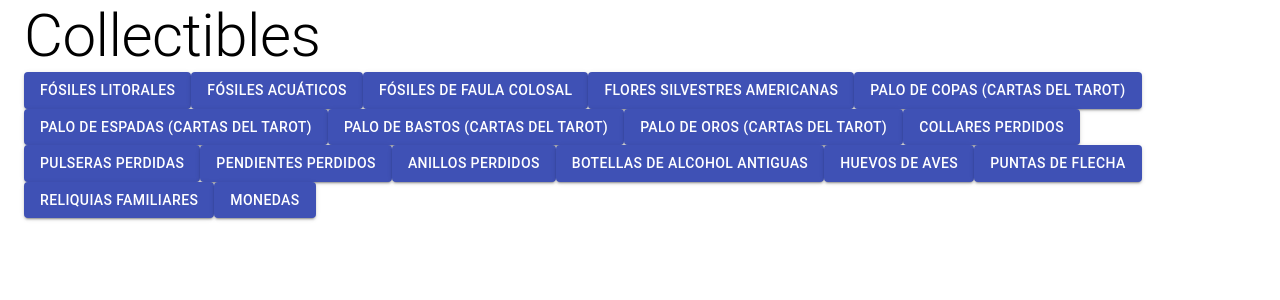
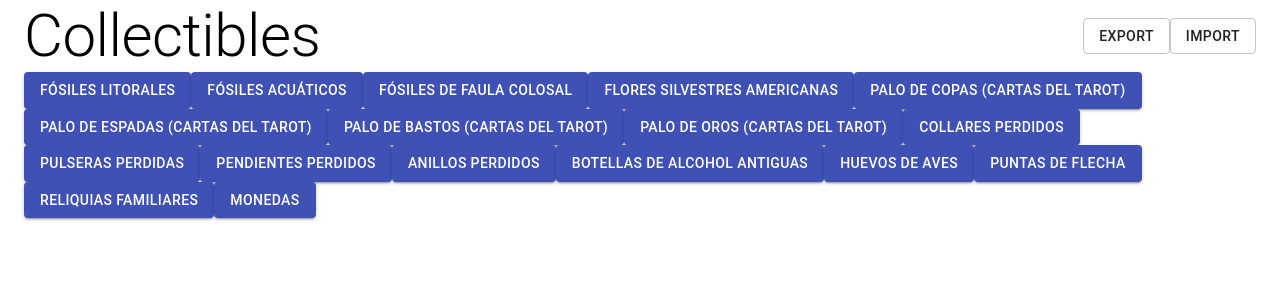
Before and after one commit to raikkon88/rdo-collectibles-app, a React (Create React App) app: page / in a window 1280 px wide. Shown: the top 300 px of the page. Built offline with nearby package versions, Linux system fonts and the light colour scheme.

Commit message:
[FEAT] Import and export of collectibles

```diff
--- a/src/App.tsx
+++ b/src/App.tsx
@@ -3,19 +3,61 @@ import './App.css';
 import {Container, Grid, Typography, Button } from '@material-ui/core';
 
 import CollectibleList from './components/CollectibleList'
-import {CollectiblesContext} from './context/CollectiblesContext'
+import {CollectiblesContext, CollectiblesDispatcher} from './context/CollectiblesContext'
 
 function App() {
 
   const {collectibles} = React.useContext(CollectiblesContext)
+  const {collectiblesDispatcher} = React.useContext(CollectiblesDispatcher)
   const [selectedCollectible, setSelectedCollectible] = React.useState<string>()
+
+  const exportCollectibles = () => {
+    const element = document.createElement("a");
+    const file = new Blob([JSON.stringify(collectibles)], {type:'application/json'});
+    element.href = URL.createObjectURL(file);
+    element.download = "collectibles.json";
+    document.body.appendChild(element);
+    element.click();
+  }
+
+  const importCollectibles = () => {
+
+    const readFile = (element:any) => {
+      if(element && element.files && element.files.length > 0) {
+        let file = element.files[0]
+        const reader = new FileReader()
+        reader.onload = () => {
+          if(reader.result){
+            console.log('loaded', reader.result)
+            collectiblesDispatcher({type: 'import', collectibles: JSON.parse(reader.result as string)})
+          }
+        }
+        reader.readAsText(file)
+      }
+    }
+
+    let input = document.createElement('input')
+    input.setAttribute("type", "file")
+    input.addEventListener("change", (event) => readFile(event.target))
+    input.click()
+  }
 
   return (
       <Container maxWidth='xl'>
         <Grid>
-          <Typography variant={'h2'}>
-            Collectibles
-          </Typography>
+          <Grid container alignItems="center" justify="space-between">
+            <Typography variant={'h2'}>
+              Collectibles
+            </Typography>
+            <Grid>
+              <Button variant='outlined' onClick={exportCollectibles}>
+                Export
+              </Button>
+              <Button variant='outlined' onClick={importCollectibles}>
+                Import
+              </Button>
+            </Grid>
+          </Grid>
           <Grid container direction="row">
             {
               collectibles && Object.keys(collectibles).map((key:string) => <Button variant='contained' color="primary" key={`button-${collectibles[key].name}`} onClick={() => setSelectedCollectible(key)}>{collectibles[key].name}</Button>)
--- a/src/collectibles.json
+++ b/src/collectibles.json
@@ -4,7 +4,7 @@
     "collectibleList": [
       {
         "name": "Fósil de Braquiópodo",
-        "count": 0
+        "count": 12
       },
       {
         "name": "Fósil de bivalvo",
--- a/src/context/CollectiblesContext.tsx
+++ b/src/context/CollectiblesContext.tsx
@@ -31,6 +31,10 @@ function collectiblesReducer(state:any, action:any) {
       newState[action.collection] = selectedCollection
       localStorage.setItem('collectibles', JSON.stringify(newState))
       return newState
+    case 'import':
+      console.log(action.collectibles)
+      localStorage.setItem('collectibles', JSON.stringify(action.collectibles))
+      return { ...action.collectibles }
     default:
       return state
   }
```
